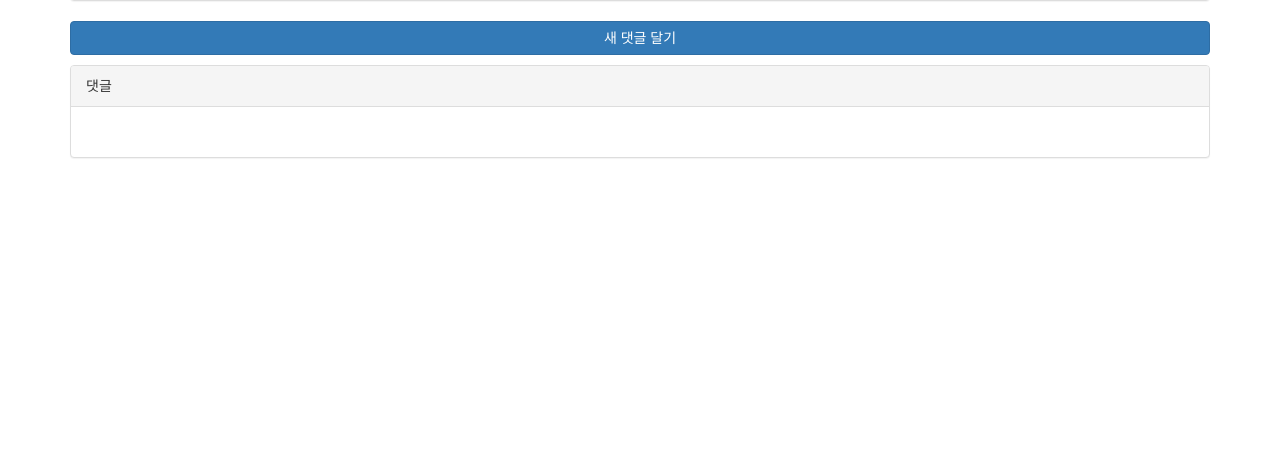
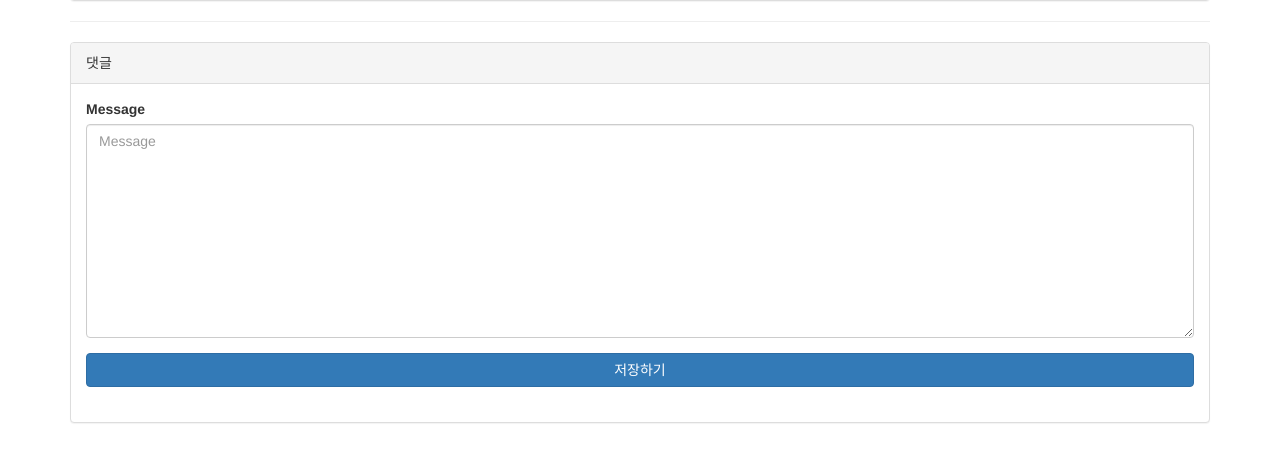
Before and after one commit to donkrazy/fastcampus-shake-20150501, a Django app: template blog/templates/blog/post_detail.html in a window 1280 px wide. Shown: the part 207-669 px from the top of the page. Run offline with Django 3.2, Linux system fonts and the light colour scheme; the template is opened without the code that fills it: values that come from a table or form of the project are taken from there, others are empty; some libraries are stand-ins or nearby versions.

Commit message:
post detail 페이지에 새 댓글 폼을 적용 (아직은 ajax 미적용)

```diff
--- a/blog/templates/blog/post_detail.html
+++ b/blog/templates/blog/post_detail.html
@@ -1,4 +1,5 @@
 {% extends "blog/layout.html" %}
+{% load bootstrap3 %}
 
 {% block extra_script %}
 <script>
@@ -50,15 +51,24 @@
         </div>
     </div>
 
-    <p>
-        <a href="{% url "blog:comment_new" post.id %}" class="btn btn-primary btn-block">새 댓글 달기</a>
-    </p>
+    <hr/>
 
     <div class="panel panel-default">
         <div class="panel-heading">
             댓글
         </div>
         <div class="panel-body">
+            <form id="comment_form" action="{% url "blog:comment_new" post.id %}" method="post">
+                {% csrf_token %}
+                {% bootstrap_form comment_form %}
+
+                {% buttons %}
+                    <button type="submit" class="btn btn-primary btn-block">
+                        {% bootstrap_icon "ok-sign" %} 저장하기
+                    </button>
+                {% endbuttons %}
+            </form>
+
             <table class="table table-hover">
             {% for comment in post.comment_set.all %}
             <tr>
--- a/blog/views.py
+++ b/blog/views.py
@@ -15,8 +15,10 @@ def index(request):
 
 def detail(request, id):
     post = get_object_or_404(Post, id=id)
+    comment_form = CommentForm()
     return render(request, 'blog/post_detail.html', {
         'post': post,
+        'comment_form': comment_form,
     })
 
 
```
